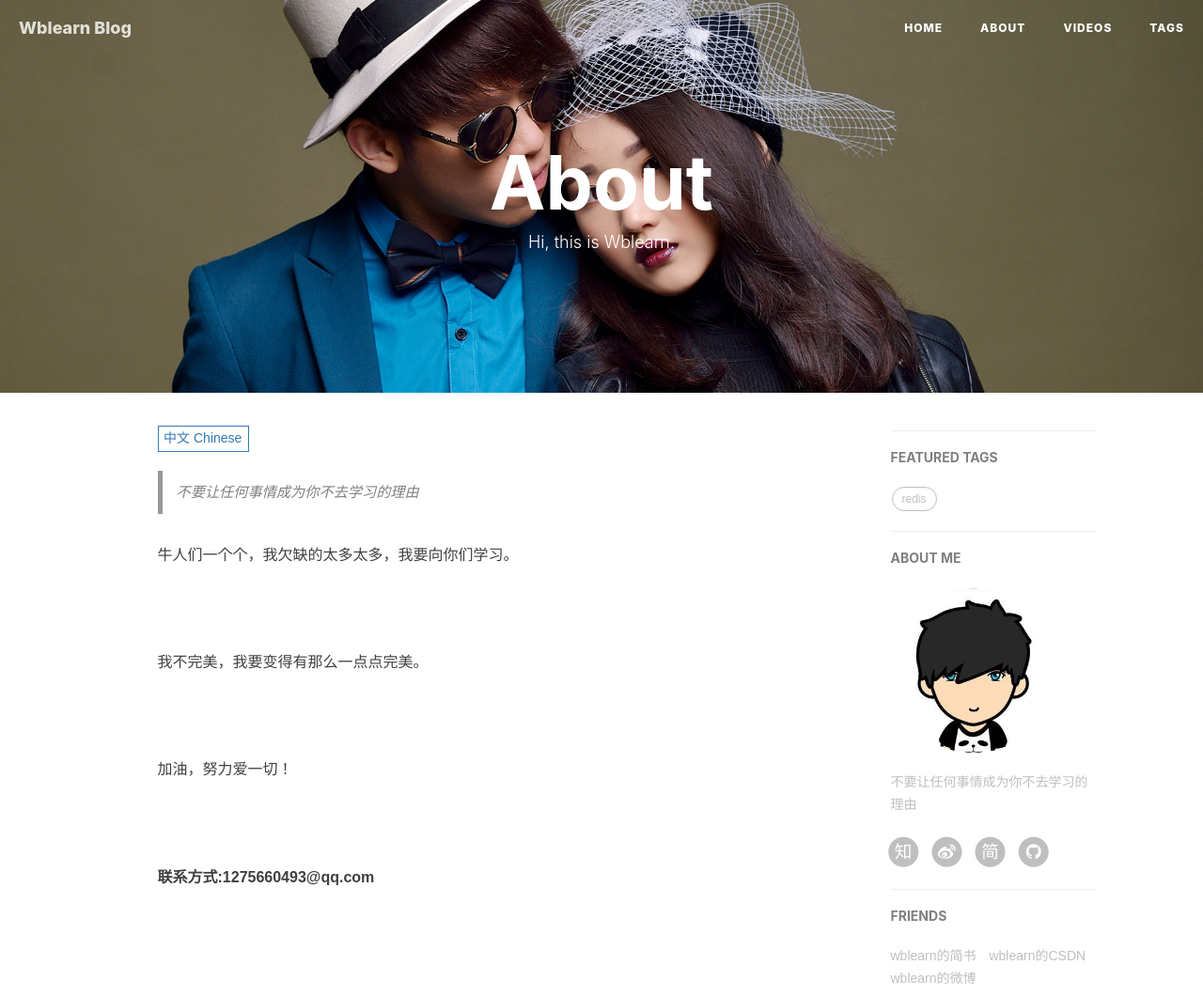
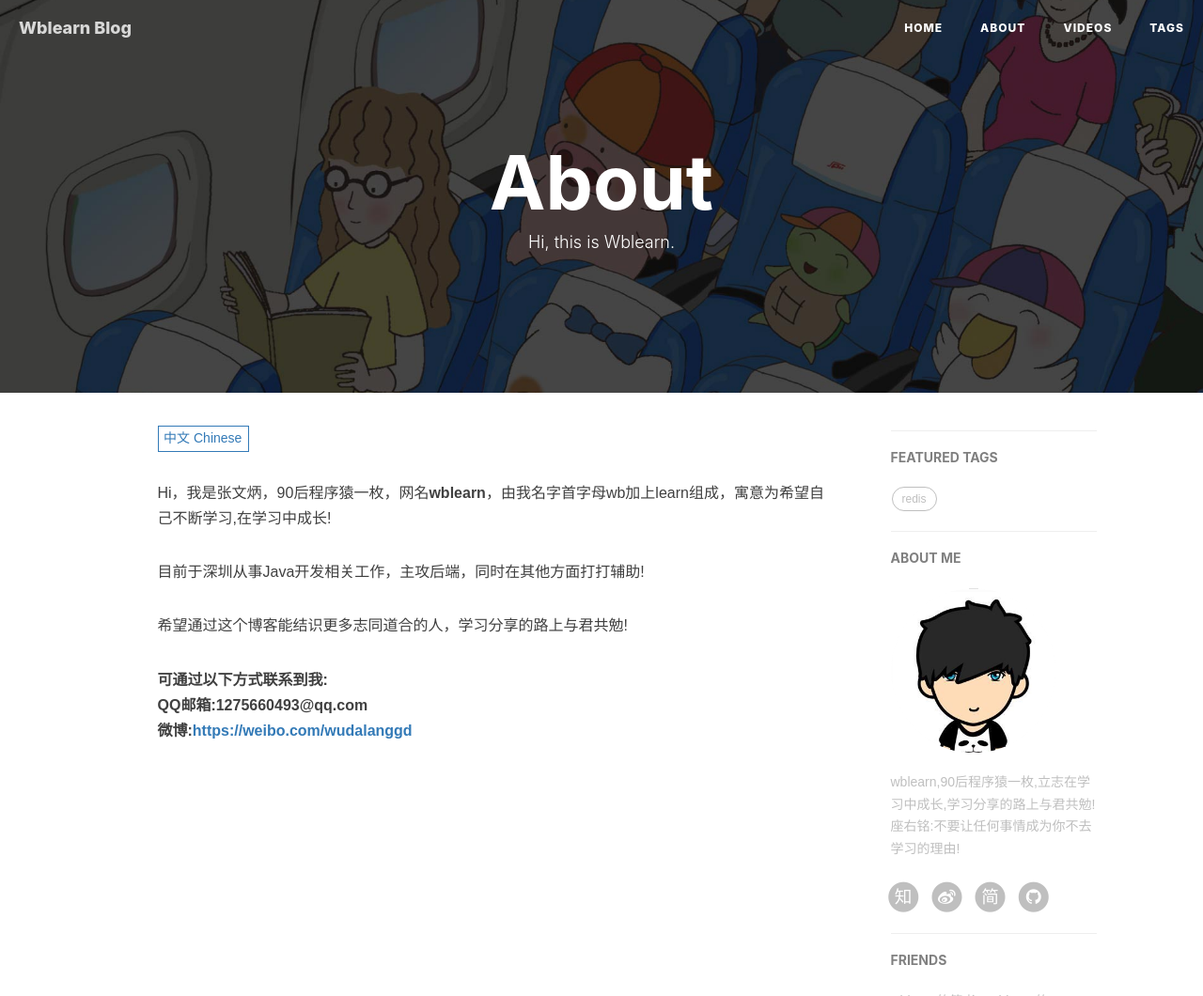
Before and after one commit to wblearn/wblearn.github.io, a Jekyll site: the page built from about.html, in a window 1280 px wide, cut to the strip 0-1060 px from the top of the page. Shown: the whole strip at 94% size. Built offline with Jekyll 4.4.1, drawn with Linux system fonts in a browser that asks for light colours; nearby versions of some CDN libraries; comment, search, counter and statistics services are not loaded.

Commit message:
change descri

```diff
--- a/_config.yml
+++ b/_config.yml
@@ -3,7 +3,7 @@ title: Wblearn Blog
 SEOTitle: Wblearn的博客 | Wblearn Blog
 header-img: img/home-bg-art.jpg
 email: 1275660493@qq.com
-description: "wblearn，90后boy一枚，立志在学习中成长，学习分享的路上与君共勉！ 座右铭：不要让任何事情成为你不去学习的理由！"
+description: "wblearn，90后程序猿一枚，立志在学习中成长，学习分享的路上与君共勉！ 座右铭：不要让任何事情成为你不去学习的理由！"
 keyword: "wblearn, @wblearn, wblearn的博客,wblearn Blog, 博客, 个人网站, 互联网"
 url: "http://wblearn.github.io/"              # your host, for absolute URL
 baseurl: ""                             # for example, '/blog' if your blog hosted on 'host/blog'
@@ -72,7 +72,7 @@ ga_domain: wblearn.github.io
 
 # Sidebar settings
 sidebar: true                           # whether or not using Sidebar.
-sidebar-about-description: "不要让任何事情成为你不去学习的理由"
+sidebar-about-description: "wblearn,90后程序猿一枚,立志在学习中成长,学习分享的路上与君共勉!座右铭:不要让任何事情成为你不去学习的理由!"
 sidebar-avatar: /img/avatar-wb.jpg      # use absolute URL, seeing it's used in both `/` and `/about/`
 
 
--- a/about.html
+++ b/about.html
@@ -2,7 +2,7 @@
 layout: page
 title: "About"
 description: "Hi, this is Wblearn."
-header-img: "img/about-bg.jpg"
+header-img: "img/post-bg-alitrip.jpg"
 ---
 
 <!-- Language Selector -->
@@ -15,27 +15,29 @@ header-img: "img/about-bg.jpg"
 <div class="zh post-container">
 
     <!--copied from markdown -->
-    <blockquote><p>
-    不要让任何事情成为你不去学习的理由</p></blockquote>
+   <!-- <blockquote><p>
+    不要让任何事情成为你不去学习的理由</p></blockquote>-->
 
-  <p> 牛人们一个个，我欠缺的太多太多，我要向你们学习。</p><br>
-   <p>我不完美，我要变得有那么一点点完美。</p><br>
-   <p>加油，努力爱一切！</p><br>
-   <p> <Strong>联系方式:1275660493@qq.com</Strong></p>
+  <p> Hi，我是张文炳，90后程序猿一枚，网名<Strong>wblearn</Strong>，由我名字首字母wb加上learn组成，寓意为希望自己不断学习,在学习中成长!<br></p>
+  目前于深圳从事Java开发相关工作，主攻后端，同时在其他方面打打辅助!<br>
+  <p>希望通过这个博客能结识更多志同道合的人，学习分享的路上与君共勉!<br> </p>
+  <Strong>可通过以下方式联系到我:</Strong><br>
+   <Strong>QQ邮箱:1275660493@qq.com</Strong><br>
+   <Strong>微博:<a href='https://weibo.com/wudalanggd' target='_blank'>https://weibo.com/wudalanggd</a></Strong>
 
 </div>
 
 <!-- English Version -->
 <div class="en post-container">
-    <blockquote><p>
-    Don't let anything become a reason for not studying</p></blockquote>
+    <!--<blockquote><p>
+    Don't let anything become a reason for not studying</p></blockquote>-->
 
-    <p>Excellent person,one by one, I lack too much, I want to learn from you.</p><br>
-	<p>I'm not perfect,I want to be a little bit perfect. </p><br>
-	<p>Come on, try to love everything!</p><br>
-
-
-	<p><Strong>Contact information：1275660493@qq.com</Strong></p>
+    <p> Hi, I am Wenbing Zhang，a software engineer，network name<Strong>wblearn</Strong>，It means to hope to learn continuously and grow up in learning!<br></p>
+  My major career is Java Software Development Engineer at present!<br>
+  <p>I hope that through this blog, we can get to know more like-minded people and learn to share with them on the road of sharing!<br> </p>
+  <Strong>you can contact me in the following ways:</Strong><br>
+   <Strong>QQ Email:1275660493@qq.com</Strong><br>
+   <Strong>Weibo:<a href='https://weibo.com/wudalanggd' target='_blank'>https://weibo.com/wudalanggd</a></Strong>
 
 </div>
 
```
